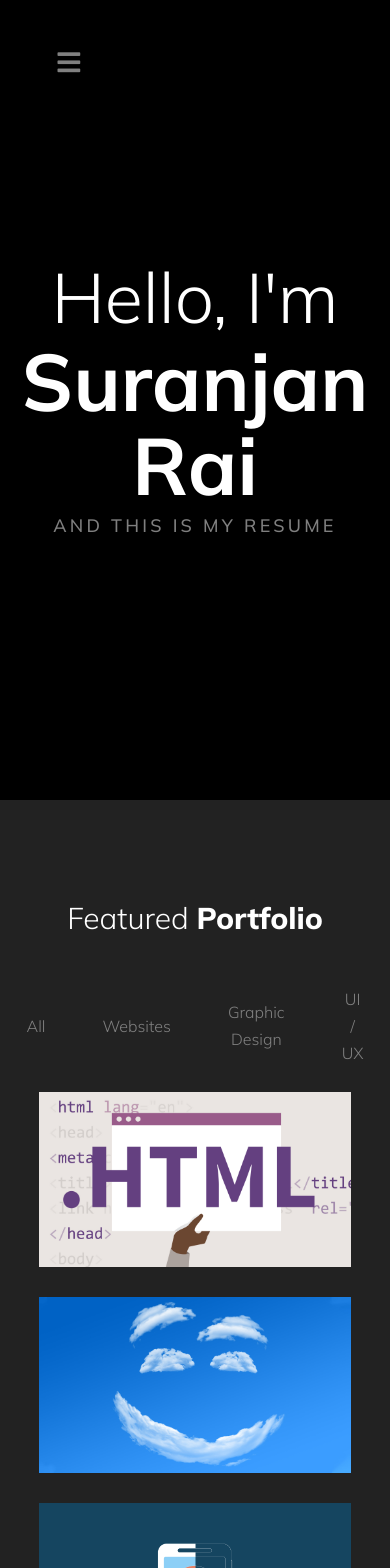
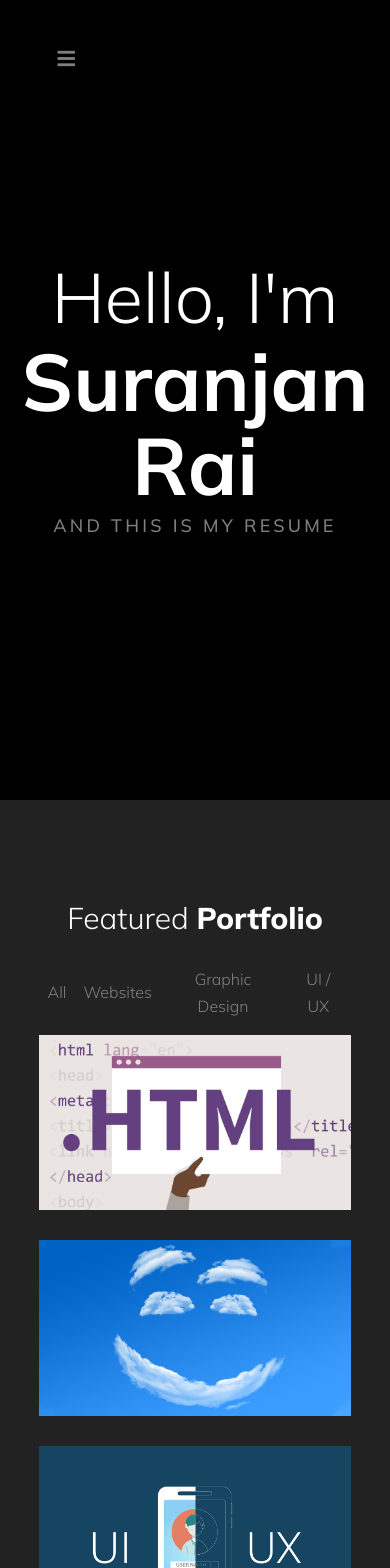
Before and after one commit to Suray54/Rezume, a React (Create React App) app: page / in a window 390 px wide. Shown: the top 1568 px of the page. Built offline with nearby package versions, Linux system fonts and the light colour scheme.

Commit message:
mobile responsive

```diff
--- a/src/components/section-five/section-five.styles.scss
+++ b/src/components/section-five/section-five.styles.scss
@@ -26,6 +26,9 @@ $primary-color: orangered;
   .testimonial {
     display: flex;
     justify-content: space-between;
+    @media only screen and (max-width: 650px) {
+      margin-top: 20px;
+    }
     &__img {
       width: 60px;
       height: 60px;
--- a/src/components/section-four/section-four.styles.scss
+++ b/src/components/section-four/section-four.styles.scss
@@ -52,6 +52,10 @@ $primary-color: orangered;
       }
       .button {
         margin: 30px 0;
+        @media only screen and (max-width: 650px) {
+          display: flex;
+          flex-wrap: wrap;
+        }
         a {
           text-decoration: none;
         }
--- a/src/components/section-six/section-six.styles.scss
+++ b/src/components/section-six/section-six.styles.scss
@@ -31,6 +31,10 @@ $primary-color: orangered;
     width: 98%;
     align-items: center;
     text-align: center;
+    @media only screen and (max-width: 650px) {
+      margin-top: 20px;
+    }
+    margin: 20px;
     &__img {
       width: 90px;
       height: 90px;
@@ -68,7 +72,7 @@ $primary-color: orangered;
         text-decoration: none;
       }
       i {
-        font-size: 16px;
+        font-size: 12px;
         margin-left: 10px;
         transition: all 0.5s;
       }
--- a/src/components/section-two/section-two.styles.scss
+++ b/src/components/section-two/section-two.styles.scss
@@ -28,6 +28,10 @@ $primary-color: orangered;
       font-size: 1.6rem;
       font-weight: 300;
       line-height: 27px;
+      @media only screen and (max-width: 650px) {
+        margin: 0px;
+        margin-bottom: 10px;
+      }
       margin: 20px;
       &:hover,
       &:active {
--- a/src/layouts/navbar/navbar.styles.scss
+++ b/src/layouts/navbar/navbar.styles.scss
@@ -32,6 +32,9 @@ $primary-color: orangered;
   }
   &-toggler {
     i {
+      @media only screen and (max-width: 650px) {
+        font-size: 2rem;
+      }
       color: grey;
       font-size: 2.6rem;
       padding: 10px;
@@ -63,6 +66,9 @@ $primary-color: orangered;
   transition: all 0.8s;
   background-color: white;
   padding: 20px 0;
+  @media only screen and (max-width: 650px) {
+    padding: 10px;
+  }
   .navbar-nav {
     li a {
       color: grey;
--- a/src/pages/homepage/homepage.components.jsx
+++ b/src/pages/homepage/homepage.components.jsx
@@ -1,7 +1,7 @@
 import React, { Component } from "react";
 import "./homepage.styles.scss";
 
-import Navbar from "../../layouts/navbar/navbar.components";
+import Navbar from "../../layouts/navbar/navbar.component";
 
 import SectionOne from "../../components/section-one/section-one.component";
 import SectionTwo from "../../components/section-two/section-two.component";
```
Also changed, not shown: src/layouts/footer/footer.component.jsx (added), src/layouts/footer/footer.styles.jsx (added), src/layouts/navbar/navbar.component.jsx (renamed from src/layouts/navbar/navbar.components.jsx).
